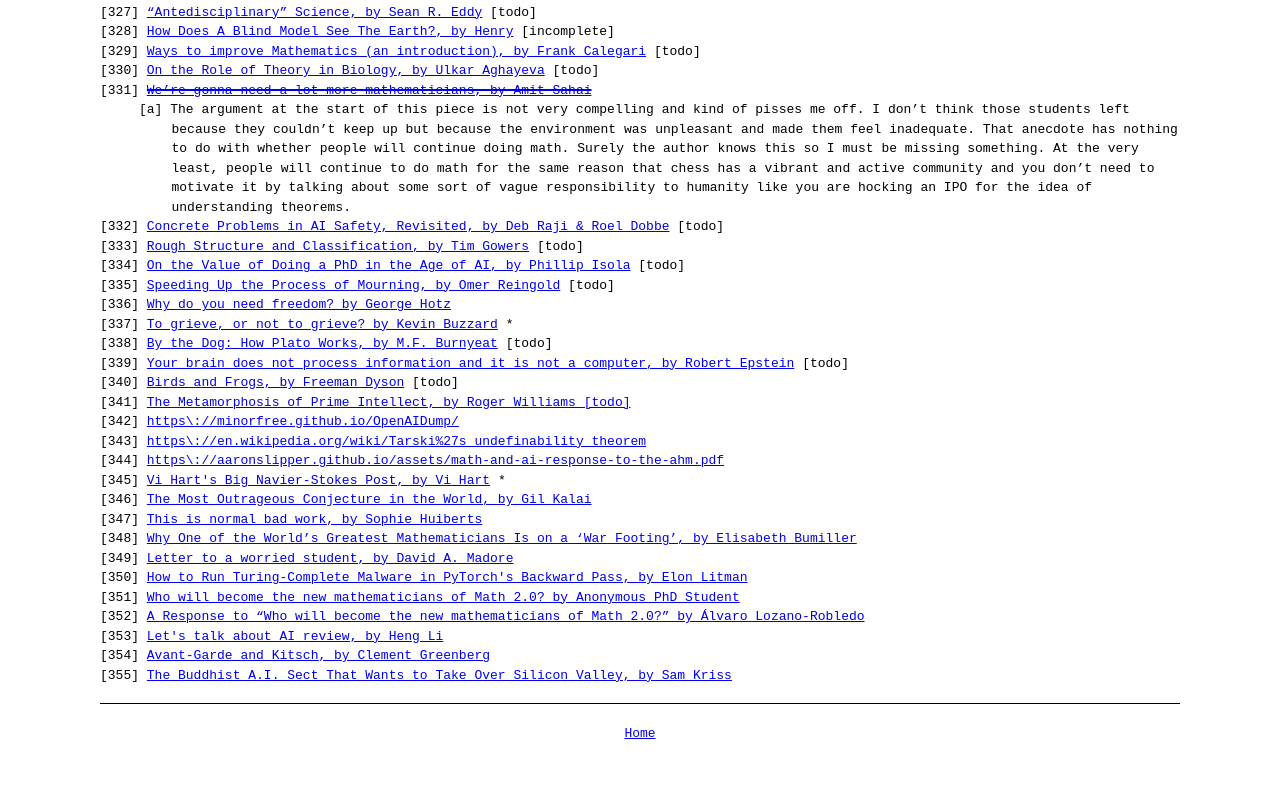
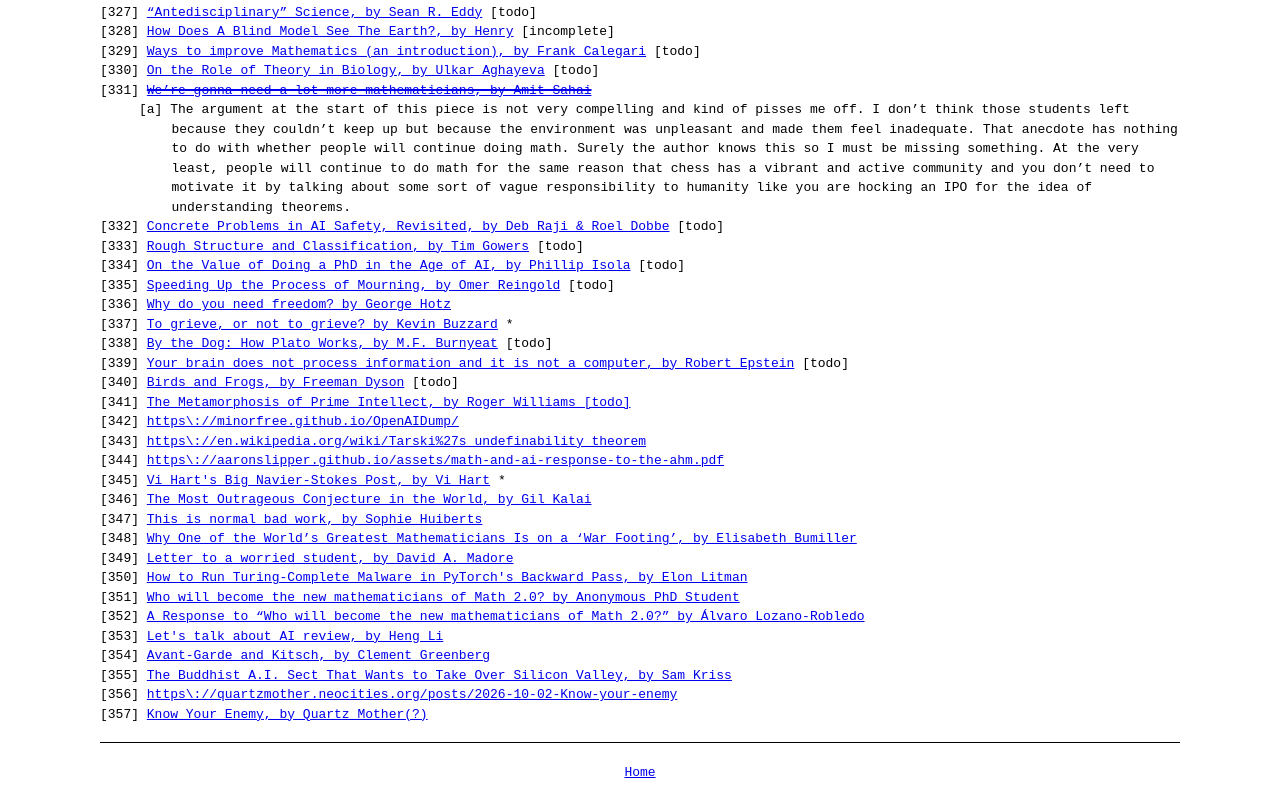
Before and after one commit to adil-soubki/soubkia.github.io, a plain HTML site: page posts/readings.html in a window 1280 px wide. Shown: the part 9181-9980 px from the top of the page. Before the commit the page ends 9941 px from the top, so only its background shows below. Drawn offline with Linux system fonts and the light colour scheme.

Commit message:
sync posts

```diff
--- a/posts/readings.html
+++ b/posts/readings.html
@@ -623,6 +623,8 @@
         <li>[353] <a href="https://lh3.github.io/2026/10/27/lets-talk-about-ai-review">Let's talk about AI review, by Heng Li</a></li>
         <li>[354] <a href="https://cpb-us-e2.wpmucdn.com/sites.uci.edu/dist/d/1838/files/2015/01/Greenberg-Clement-Avant-Garde-and-Kitsch-copy.pdf">Avant-Garde and Kitsch, by Clement Greenberg</a></li>
         <li>[355] <a href="https://archive.is/ssclQ">The Buddhist A.I. Sect That Wants to Take Over Silicon Valley, by Sam Kriss</a></li>
+        <li>[356] <a href="https://quartzmother.neocities.org/posts/2026-10-02-Know-your-enemy">https\://quartzmother.neocities.org/posts/2026-10-02-Know-your-enemy</a></li>
+        <li>[357] <a href="https://web.archive.org/web/20261119075230/https://quartzmother.neocities.org/posts/2026-10-02-Know-your-enemy">Know Your Enemy, by Quartz Mother(?)</a></li>
       </ul>
     </tt>
     <br>
```
Also changed, not shown: index.html (+1 -1 lines).
